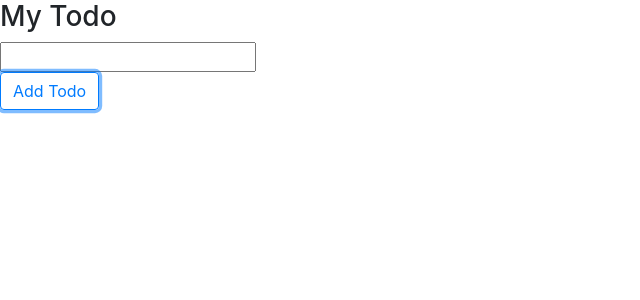
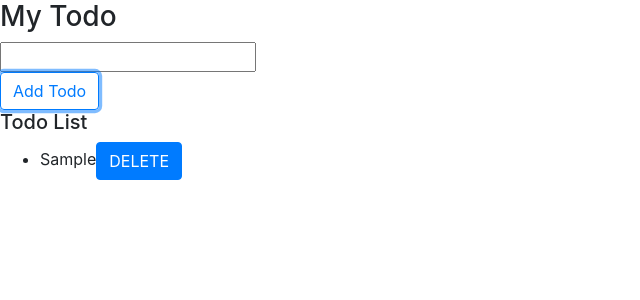
Before and after one commit to Y-Suzaki/react-js-sample, a React (Create React App) app in the folder front-app/react-redux-todo/: page / in a window 1280 px wide. Both pictures are taken after typing "Sample" into the empty fields and a click on the button "Add Todo". Shown: the top 300 px of the page, without its empty margins (0-640 px from the left). Built offline with nearby package versions, Linux system fonts and the light colour scheme.

Commit message:
Add components, TodoForm, Todolist.

```diff
--- a/front-app/react-redux-todo/src/App.js
+++ b/front-app/react-redux-todo/src/App.js
@@ -1,12 +1,14 @@
 import React from 'react';
 import './App.css';
 import TodoForm from './components/TodoForm';
+import TodoList from './components/TodoList';
 
 class App extends React.Component {
     render() {
         return (
             <div>
                 <TodoForm/>
+                <TodoList/>
             </div>
         )
     }
--- a/front-app/react-redux-todo/src/components/TodoItem.js
+++ b/front-app/react-redux-todo/src/components/TodoItem.js
@@ -0,0 +1,35 @@
+import React from 'react';
+import {connect} from 'react-redux';
+import {deleteTodo} from '../actions/TodoAction';
+// react-bootstrapに必要なimport
+import { Button } from 'react-bootstrap';
+
+class TodoItem extends React.Component {
+    constructor(props) {
+        super(props);
+    }
+
+    clickDeleteTodo(index) {
+        this.props.deleteTodo(index);
+    }
+
+    render() {
+        return (
+            <li>
+                {this.props.todo}
+                <Button onClick={this.clickDeleteTodo.bind(this, this.props.index)}>DELETE</Button>
+            </li>
+        )
+    }
+}
+
+const mapDispatchToProps = (dispatch) => {
+    return {
+        deleteTodo : (index) => {
+            dispatch(deleteTodo(index))
+        }
+    }
+};
+
+// 第２引数はstateとpropsのマッピングになるが、本Componentでは不要のためnullを渡す
+export default connect(null, mapDispatchToProps)(TodoItem);
--- a/front-app/react-redux-todo/src/components/TodoList.js
+++ b/front-app/react-redux-todo/src/components/TodoList.js
@@ -0,0 +1,31 @@
+import React from 'react';
+import {connect} from 'react-redux';
+import TodoItem from './TodoItem';
+
+class TodoList extends React.Component {
+    render() {
+        return (
+            <div>
+                <h5>Todo List</h5>
+                <ul>
+                    {
+                        this.props.todos.map((todo, index) => {
+                            return (
+                                <TodoItem index={index} todo={todo}/>
+                            )
+                        })
+                    }
+                </ul>
+            </div>
+        )
+    }
+}
+
+const mapStateToProps = (state) => {
+    return {
+        todos: state.todos
+    }
+};
+
+// 第１引数はdispatchとpropsのマッピングになるが、本Componentでは不要のためnullを渡す
+export default connect(mapStateToProps, null)(TodoList);
```
